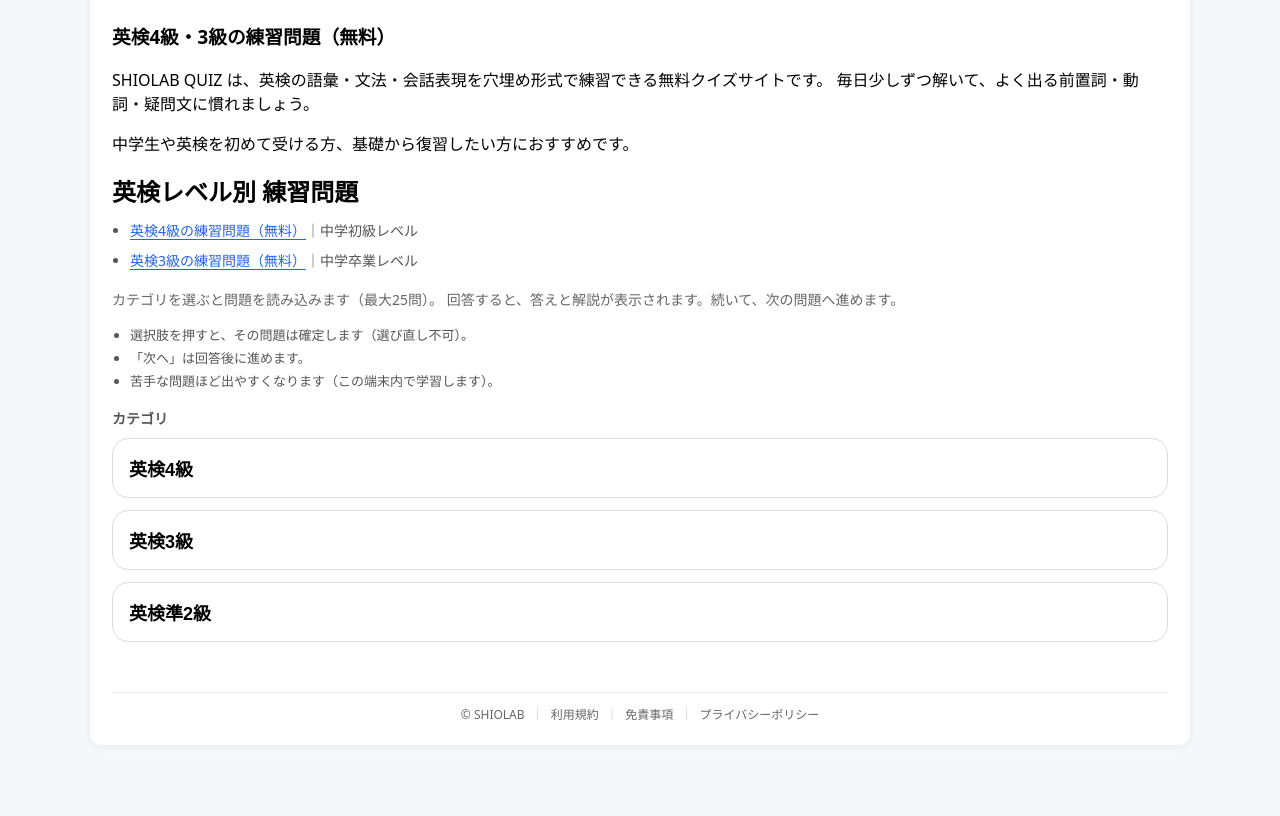
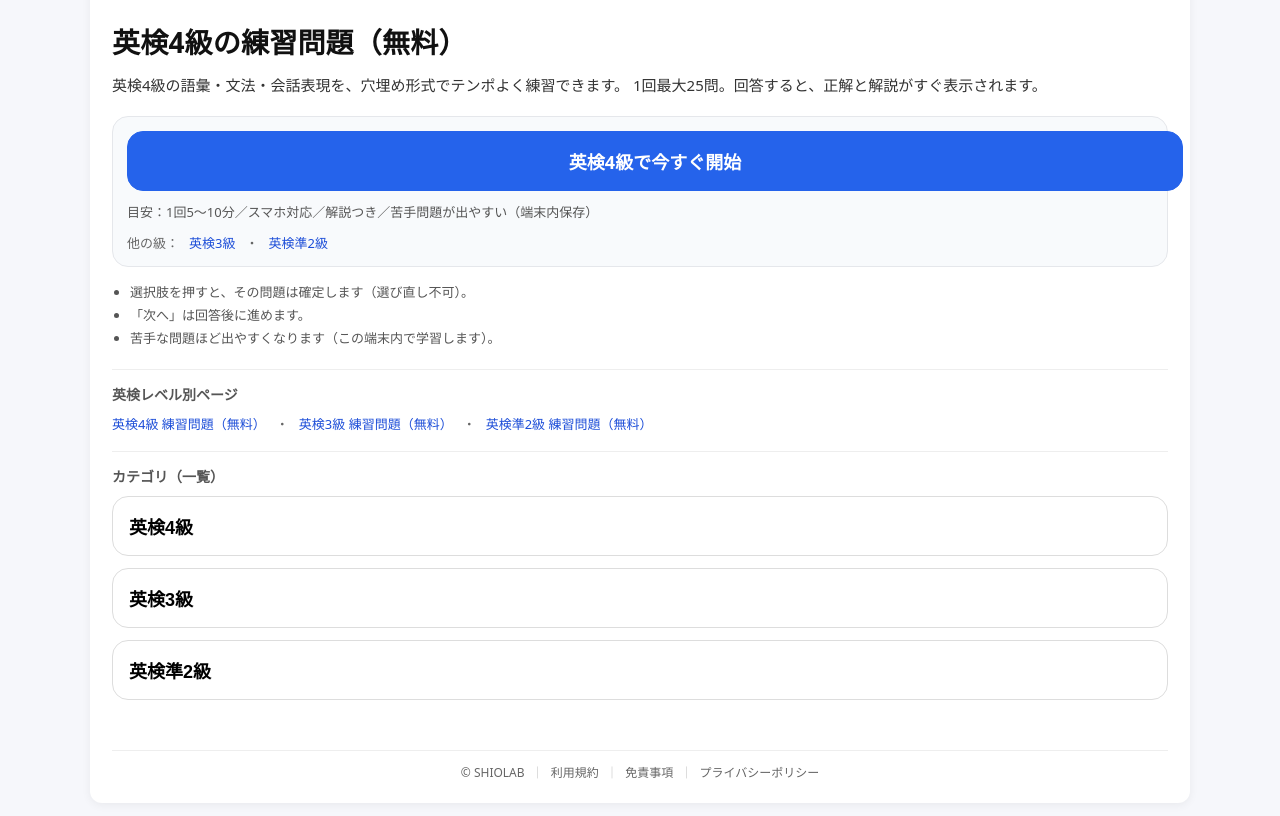
Before and after one commit to ozamasa/quiz, a plain HTML site: page index.html in a window 1280 px wide. Shown: the part 114-930 px from the top of the page. Before the commit the page ends 875 px from the top, so only its background shows below. Drawn offline with Linux system fonts and the light colour scheme.

Commit message:
change index

```diff
--- a/index.html
+++ b/index.html
@@ -3,20 +3,106 @@
 <head>
   <meta charset="utf-8" />
   <meta name="viewport" content="width=device-width,initial-scale=1" />
-  <title>英検 練習問題｜SHIOLAB QUIZ</title>
-  <meta name="description" content="英検の練習問題を無料で解けるクイズサイト。空所補充・会話問題で毎日トレーニング。" />
+  <title>英検4級の練習問題（無料）｜語彙・文法・会話｜SHIOLAB QUIZ</title>
 
-  <meta property="og:title" content="英検 練習問題｜SHIOLAB QUIZ" />
-  <meta property="og:description" content="英検の練習問題を無料で解けるクイズサイト。" />
+  <meta name="description" content="英検4級の語彙・文法・会話表現を穴埋め形式で練習できる無料クイズ。1回最大25問、解説つき。苦手問題が出やすい学習機能あり（端末内保存）。" />
+  <link rel="canonical" href="https://quiz.shiolab.co.jp/" />
+
+  <meta property="og:type" content="website" />
+  <meta property="og:title" content="英検4級の練習問題（無料）｜SHIOLAB QUIZ" />
+  <meta property="og:description" content="英検4級の語彙・文法・会話表現を穴埋め形式で練習。1回最大25問、解説つき。苦手問題が出やすい学習機能あり。" />
   <meta property="og:url" content="https://quiz.shiolab.co.jp/" />
-  <meta property="og:type" content="website" />
 
-  <meta name="robots" content="index,follow" />
-  <meta name="viewport" content="width=device-width,initial-scale=1" />
+  <script type="application/ld+json">
+  {
+    "@context":"https://schema.org",
+    "@type":"WebSite",
+    "name":"SHIOLAB QUIZ",
+    "url":"https://quiz.shiolab.co.jp/",
+    "description":"英検4級の練習問題を無料で解けるクイズサイト（穴埋め／解説つき／1回最大25問）。"
+  }
+  </script>
+
   <link rel="icon" href="./favicon.png" type="image/png">
-  <link rel="stylesheet" href="./style.css?v=20260121" />
-  <link rel="canonical" href="https://quiz.shiolab.co.jp/" />
+  <link rel="stylesheet" href="./style.css?v=20260123" />
+
+  <style>
+    /* トップ専用の最小スタイル（style.cssに移してOK） */
+    .heroTitle{
+      margin: 18px 0 10px;
+      font-size: 28px;
+      font-weight: 900;
+      color:#111;
+      letter-spacing:.2px;
+    }
+    .heroLead{
+      margin: 0;
+      font-size: 15px;
+      line-height: 1.9;
+      color:#333;
+    }
+    .ctaBox{
+      margin-top: 16px;
+      padding: 14px;
+      border: 1px solid #e5e7eb;
+      border-radius: 16px;
+      background: #f8fafc;
+    }
+    .ctaPrimary{
+      display:block;
+      width:100%;
+      text-align:center;
+      padding: 16px 14px;
+      border-radius: 16px;
+      background: var(--primary, #2563eb);
+      color:#fff;
+      font-weight: 900;
+      font-size: 18px;
+      text-decoration:none;
+      border: 1px solid var(--primary, #2563eb);
+    }
+    .ctaPrimary:active{ transform: translateY(1px); }
+    .ctaSub{
+      margin-top: 10px;
+      font-size: 13px;
+      color:#555;
+      line-height: 1.7;
+    }
+    .miniLinks{
+      margin-top: 10px;
+      font-size: 13px;
+      color:#666;
+      display:flex;
+      gap:10px;
+      flex-wrap:wrap;
+      align-items:center;
+    }
+    .miniLinks a{ color:#1d4ed8; text-decoration:none; }
+    .miniLinks a:hover{ text-decoration:underline; }
+
+    .howto{
+      margin-top: 14px;
+      padding-left: 18px;
+      font-size: 13px;
+      line-height: 1.8;
+      color:#555;
+    }
+
+    /* カテゴリ一覧は“保険”として残す（スクロールしないと見えないくらい下でOK） */
+    .categoryArea{
+      margin-top: 18px;
+      border-top: 1px solid #eee;
+      padding-top: 14px;
+    }
+    .categoryArea h2{
+      margin: 0 0 8px;
+      font-size: 14px;
+      font-weight: 900;
+      color:#555;
+    }
+  </style>
 </head>
+
 <body>
   <div class="wrap">
     <header class="header" id="appHeader" hidden>
@@ -33,40 +119,50 @@
         <div class="brandTag">毎日少しずつ、解いて覚える。</div>
       </div>
 
-      <section class="seoBlock">
-        <h1>英検4級・3級の練習問題（無料）</h1>
-        <p>
-          SHIOLAB QUIZ は、英検の語彙・文法・会話表現を穴埋め形式で練習できる無料クイズサイトです。
-          毎日少しずつ解いて、よく出る前置詞・動詞・疑問文に慣れましょう。
-        </p>
-        <p>
-          中学生や英検を初めて受ける方、基礎から復習したい方におすすめです。
-        </p>
-      </section>
+      <h1 class="heroTitle">英検4級の練習問題（無料）</h1>
+      <p class="heroLead">
+        英検4級の語彙・文法・会話表現を、穴埋め形式でテンポよく練習できます。
+        1回最大25問。回答すると、正解と解説がすぐ表示されます。
+      </p>
 
-      <h2>英検レベル別 練習問題</h2>
-      <ul class="textLinks">
-        <li><a href="/eiken4/">英検4級の練習問題（無料）</a>｜中学初級レベル</li>
-        <li><a href="/eiken3/">英検3級の練習問題（無料）</a>｜中学卒業レベル</li>
+      <!-- 迷わない核：ここだけ押せば開始 -->
+      <div class="ctaBox" aria-label="開始">
+        <a class="ctaPrimary" href="#" id="startEiken4">英検4級で今すぐ開始</a>
+        <div class="ctaSub">目安：1回5〜10分／スマホ対応／解説つき／苦手問題が出やすい（端末内保存）</div>
+
+        <!-- 他カテゴリは“補助”として小さく -->
+        <div class="miniLinks" aria-label="他の級">
+          <span>他の級：</span>
+          <a href="#" id="startEiken3">英検3級</a>
+          <span>・</span>
+          <a href="#" id="startPre2">英検準2級</a>
+        </div>
+      </div>
+
+      <ul class="howto">
+        <li>選択肢を押すと、その問題は確定します（選び直し不可）。</li>
+        <li>「次へ」は回答後に進めます。</li>
+        <li>苦手な問題ほど出やすくなります（この端末内で学習します）。</li>
       </ul>
 
-      <div class="topIntro">
-        <p class="note">
-          カテゴリを選ぶと問題を読み込みます（最大25問）。
-          回答すると、答えと解説が表示されます。続いて、次の問題へ進めます。
-        </p>
-
-        <ul class="helpList">
-          <li>選択肢を押すと、その問題は確定します（選び直し不可）。</li>
-          <li>「次へ」は回答後に進めます。</li>
-          <li>苦手な問題ほど出やすくなります（この端末内で学習します）。</li>
-        </ul>
+      <!-- SEO保険：静的リンクは“ここだけ”に控えめに（クローラ向け） -->
+      <div class="categoryArea">
+        <h2>英検レベル別ページ</h2>
+        <div class="miniLinks">
+          <a href="/eiken4/">英検4級 練習問題（無料）</a>
+          <span>・</span>
+          <a href="/eiken3/">英検3級 練習問題（無料）</a>
+          <span>・</span>
+          <a href="/eikenpre2/">英検準2級 練習問題（無料）</a>
+        </div>
       </div>
 
-      <h2 class="sectionTitle">カテゴリ</h2>
-      <div id="categoryList" class="categoryList"></div>
-
-      <div id="topMessage" class="topMessage" aria-live="polite"></div>
+      <!-- JS描画のカテゴリ（表示は残す。CTAで開始できるので、ここは保険） -->
+      <div class="categoryArea">
+        <h2>カテゴリ（一覧）</h2>
+        <div id="categoryList" class="categoryList"></div>
+        <div id="topMessage" class="topMessage" aria-live="polite"></div>
+      </div>
 
       <footer class="siteFooter">
         <a href="https://shiolab.com/">© SHIOLAB</a>
@@ -83,13 +179,10 @@
     <section class="quiz" id="quiz" hidden>
       <aside class="side">
         <button id="toTopBtn" class="secondary small topBackBtn" type="button">トップへ</button>
-
         <div class="status" id="statusHint"></div>
-
         <div class="jumpBtns">
           <button id="nextWrongBtn" type="button" class="secondary">間違った問題へ</button>
         </div>
-
         <div id="nav" class="nav"></div>
       </aside>
 
@@ -101,8 +194,6 @@
 
         <div id="qText" class="qtext"></div>
         <div id="choices" class="choices"></div>
-
-        <!-- 正誤＋解説（ボトムシート） -->
         <div id="feedback" class="feedback" aria-live="polite"></div>
 
         <div class="bottomBar">
@@ -114,14 +205,10 @@
 
     <!-- RESULT -->
     <section class="panel" id="result" hidden>
-      <div class="resultHead">
-        <h1>結果</h1>
-      </div>
-
+      <div class="resultHead"><h1>結果</h1></div>
       <div id="summary"></div>
       <div class="adBox" id="adResult" aria-label="広告枠"></div>
       <div id="review"></div>
-
       <div class="resultActions">
         <button id="restartBtn" class="primaryBtn" type="button">もう一度</button>
         <button id="toTopBtn2" class="primaryBtn" type="button">トップへ</button>
@@ -129,6 +216,34 @@
     </section>
   </div>
 
-  <script src="./app.js?v=20260121"></script>
+  <script src="./app.js?v=20260123"></script>
+
+  <script>
+    // app.jsのCATEGORIESから該当カテゴリを探して startCategory を呼びたい
+    // ただ、startCategory は app.js のスコープ内にある可能性が高いので、
+    // 「カテゴリボタンを擬似クリック」する方式にする（安全で壊しにくい）
+
+    function clickCategoryByTitle(title){
+      const list = document.getElementById("categoryList");
+      if(!list) return;
+      const btn = [...list.querySelectorAll("button")].find(b => (b.textContent || "").trim() === title);
+      if(btn) btn.click();
+    }
+
+    document.getElementById("startEiken4")?.addEventListener("click", (e) => {
+      e.preventDefault();
+      clickCategoryByTitle("英検4級");
+    });
+
+    document.getElementById("startEiken3")?.addEventListener("click", (e) => {
+      e.preventDefault();
+      clickCategoryByTitle("英検3級");
+    });
+
+    document.getElementById("startPre2")?.addEventListener("click", (e) => {
+      e.preventDefault();
+      clickCategoryByTitle("英検準2級");
+    });
+  </script>
 </body>
 </html>
```
